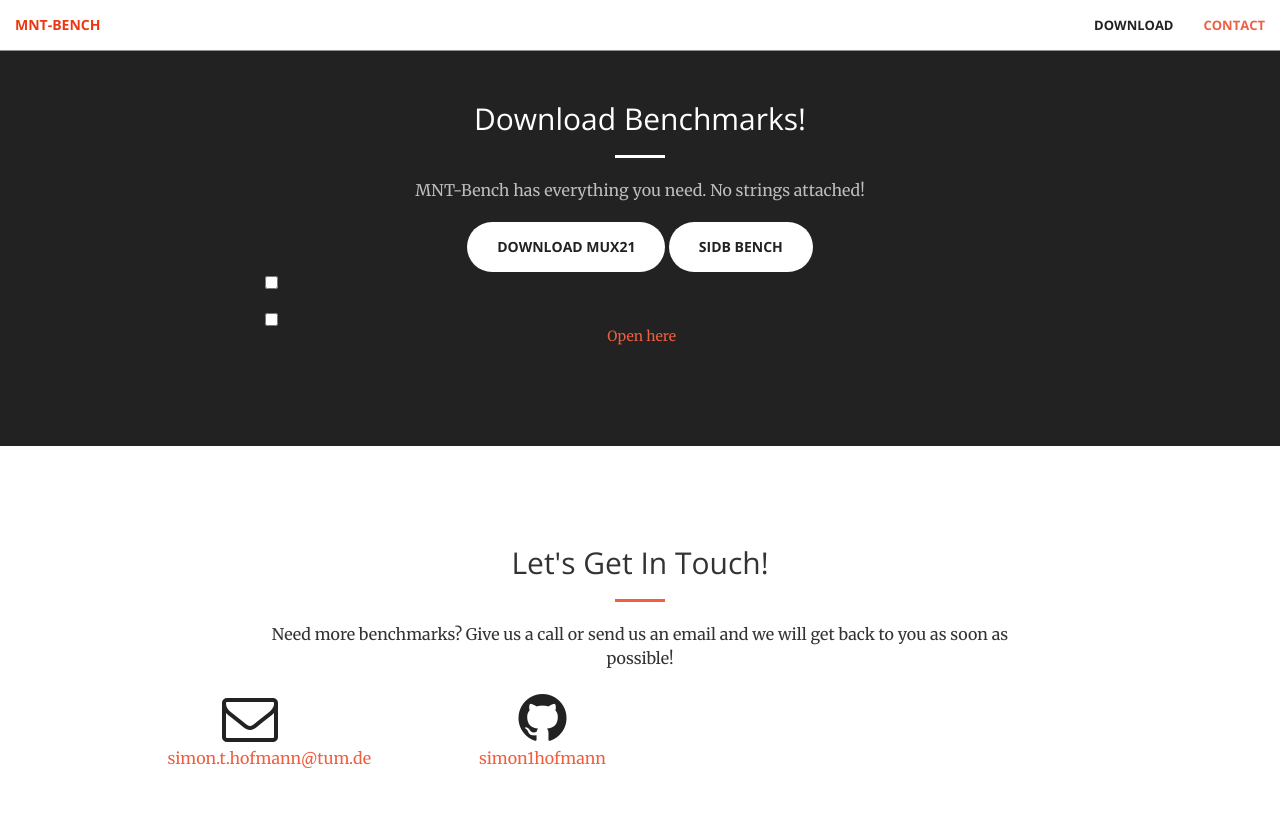
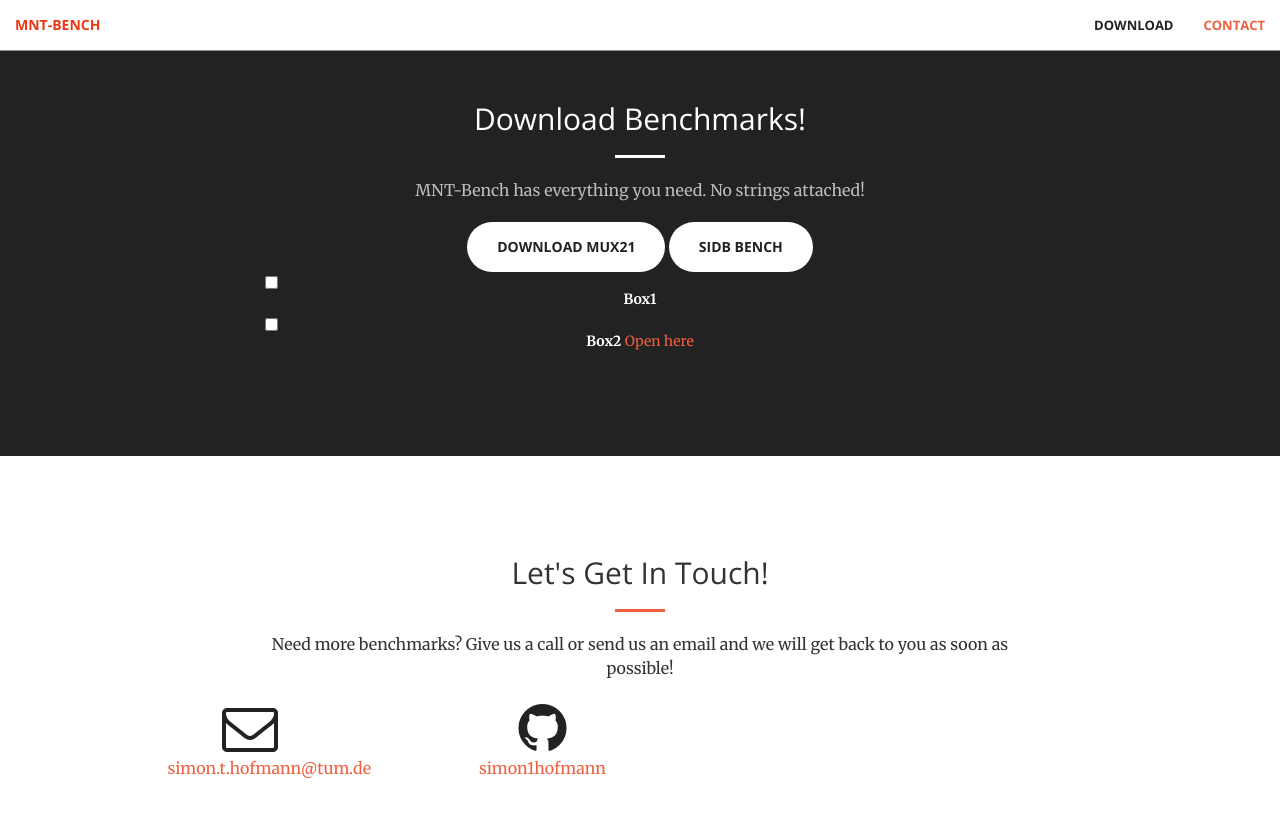
Before and after one commit to simon1hofmann/mnt-bench-old, a Jekyll site: the page built from docs/index.html, in a window 1280 px wide and 900 px high, scrolled down 898 px. Shown: the top 817 px of the window. Built offline with Jekyll 4.4.1, drawn with Linux system fonts in a browser that asks for light colours.

Commit message:
Update call-to-action.html

```diff
--- a/docs/_includes/call-to-action.html
+++ b/docs/_includes/call-to-action.html
@@ -7,8 +7,8 @@
                 <p class="text-faded">MNT-Bench has everything you need. No strings attached!</p>
                 <a href="https://github.com/simon1hofmann/mnt-bench/blob/main/benchmarks/trindade16/mux21.fgl" class="btn btn-default btn-xl" download>Download MUX21</a>
                 <a href="https://github.com/cda-tum/mnt-sidb-bench" class="btn btn-default btn-xl" download>SiDB Bench</a>
-                <input id="box1" type="checkbox" class="checkbox" value="bx1=1"> <label for="box1"></label>
-                <input id="box2" type="checkbox" class="checkbox" value="bx2=1"> <label for="box1"></label>
+                <input id="box1" type="checkbox" class="checkbox" value="bx1=1"> <label for="box1"> Box1 </label>
+                <input id="box2" type="checkbox" class="checkbox" value="bx2=1"> <label for="box2"> Box2 </label>
                 <a class="link" href="http://www.example.com/test.html">Open here</a>
 
                 <script>
```
